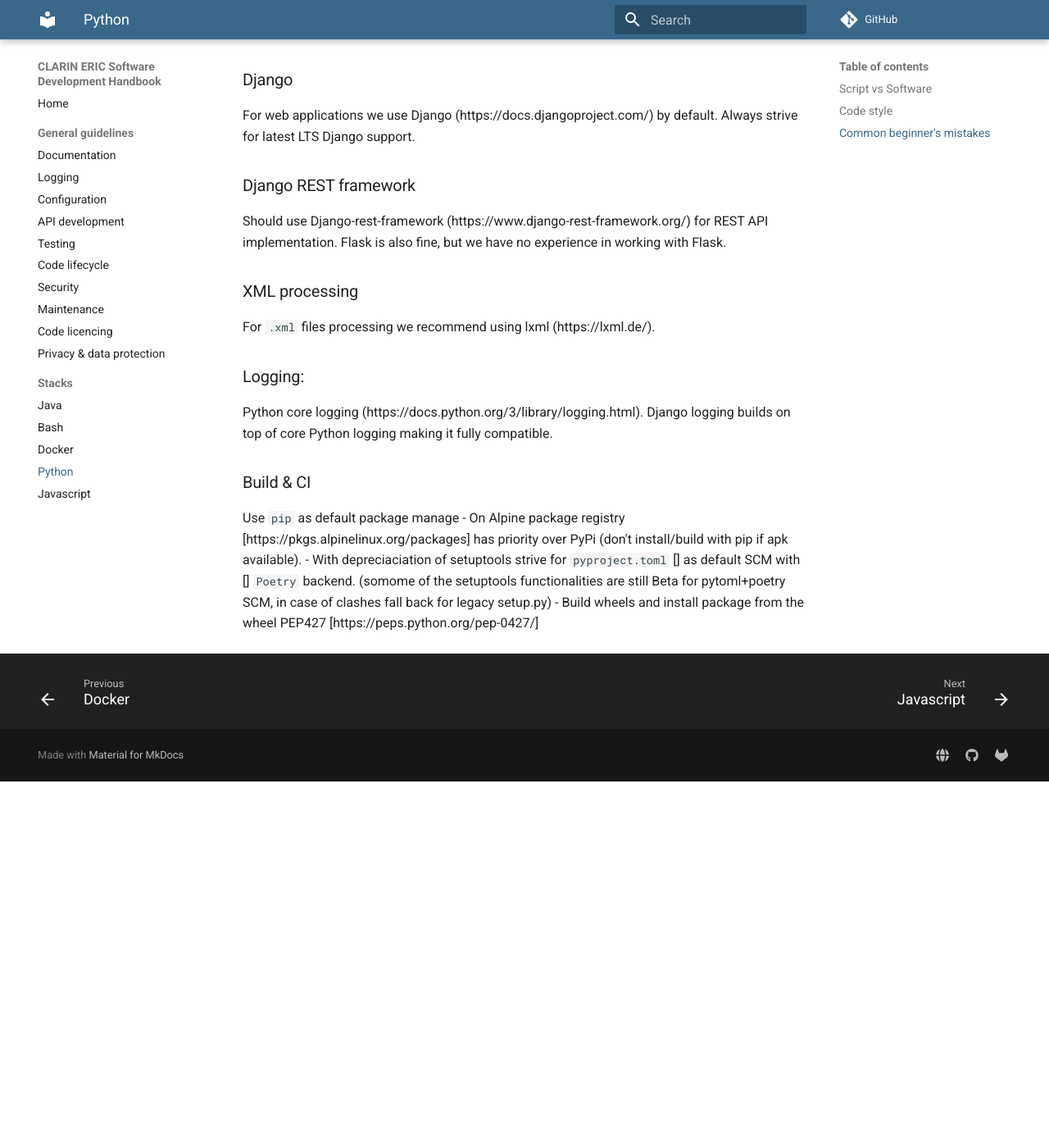
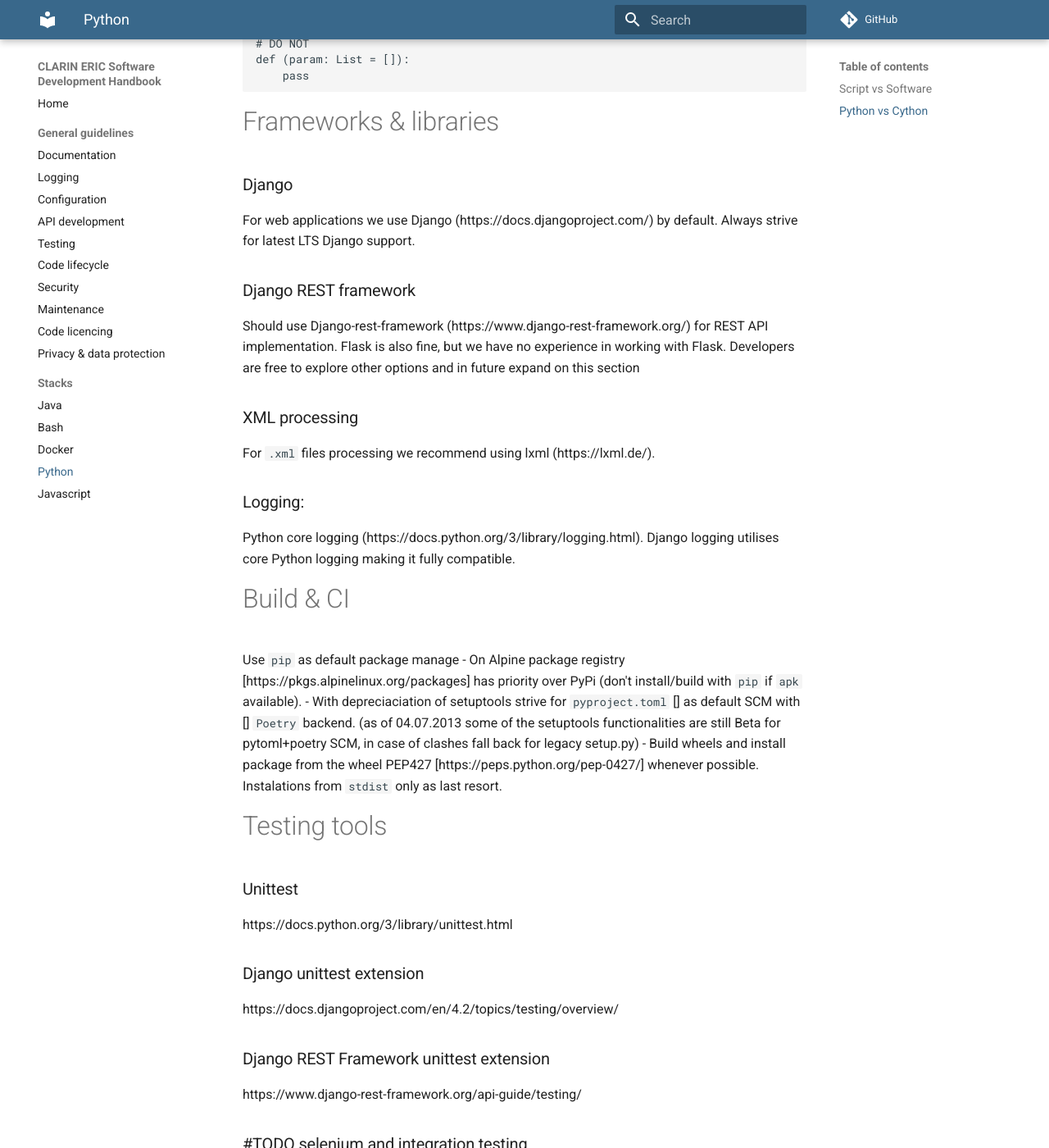
Before and after one commit to clarin-eric/handbook-development, an MkDocs documentation site: the page built from docs/stack/python.md, in a window 1280 px wide and 1400 px high, scrolled down 1232 px. Shown: the whole window at 82% size. Built offline with MkDocs 1.6.1 and Material for MkDocs 9.7.7, drawn with Linux system fonts in a browser that asks for light colours; comment, search, counter and statistics services are not loaded; before the commit the page ends 2185 px from its top, so only the background shows below that; some of the changed text lies outside the part shown.

Commit message:
unittest section, integration tests #TODO

```diff
--- a/docs/stack/python.md
+++ b/docs/stack/python.md
@@ -6,11 +6,14 @@ PEP [https://www.python.org/dev/peps/] is a set of Python community guidelines t
 Script is automation of a task, software is a script with assigned life cycle.
 Automation of tasks can be conducted using Python, but we highly recommend using Bash as a default scripting language. However, it may be beneficial to use Python in certain applications, e.g. educational content, data manipulation, data visualisation, etc. We do not impose any explicit requirements and guidelines on Python scripts. It is up to the programmer to wage pros and cons of automation using Python in a given context, to be aware of target group and adjust programming practices to the context in which they are applied. Following guidelines apply only to the software meant for deployment.
 
+### Python vs Cython
+#TODO
+
 ### Code style
 MUST enforce constistant design choices within each self-standing software/package
 MUST follow PEP8 [https://peps.python.org/pep-0008/] guidelines on code styling
 MUST statically hint type PEP484 [https://peps.python.org/pep-0484/]
-MUST statically duck type PEP544 [https://peps.python.org/pep-0544/]
+MUST duck hint type PEP544 [https://peps.python.org/pep-0544/]
 MUST follow minimal docstring conventions PEP257 [https://peps.python.org/pep-0257/]
 SHOULD use Sphinx [https://sphinx-rtd-tutorial.readthedocs.io/en/latest/docstrings.html] docstring syntax. Any other well defined convention is acceptable, but Sphinx is preferred. Remember to maintain consistant conventions within self-contained packages.
 
@@ -37,17 +40,29 @@ def (param: List = []):
 For web applications we use Django (https://docs.djangoproject.com/) by default. Always strive for latest LTS Django support.
 
 ### Django REST framework
-Should use Django-rest-framework (https://www.django-rest-framework.org/) for REST API implementation. Flask is also fine, but we have no experience in working with Flask.
+Should use Django-rest-framework (https://www.django-rest-framework.org/) for REST API implementation. Flask is also fine, but we have no experience in working with Flask. Developers are free to explore other options and in future expand on this section
 
 ### XML processing
 For `.xml` files processing we recommend using lxml (https://lxml.de/).
 
 ### Logging:
-Python core logging (https://docs.python.org/3/library/logging.html). Django logging builds on top of core Python logging making it fully compatible.
+Python core logging (https://docs.python.org/3/library/logging.html). Django logging utilises core Python logging making it fully compatible.
 
 
-### Build & CI
+# Build & CI
 Use `pip` as default package manage
-	- On Alpine package registry [https://pkgs.alpinelinux.org/packages] has priority over PyPi (don't install/build with pip if apk available).
-	- With depreciaciation of setuptools strive for `pyproject.toml` [] as default SCM with [] `Poetry` backend. (somome of the setuptools functionalities are still Beta for pytoml+poetry SCM, in case of clashes fall back for legacy setup.py)
-	- Build wheels and install package from the wheel PEP427 [https://peps.python.org/pep-0427/]
+	- On Alpine package registry [https://pkgs.alpinelinux.org/packages] has priority over PyPi (don't install/build with `pip` if `apk` available).
+	- With depreciaciation of setuptools strive for `pyproject.toml` [] as default SCM with [] `Poetry` backend. (as of 04.07.2013 some of the setuptools functionalities are still Beta for pytoml+poetry SCM, in case of clashes fall back for legacy setup.py)
+	- Build wheels and install package from the wheel PEP427 [https://peps.python.org/pep-0427/] whenever possible. Instalations from `stdist` only as last resort.
+
+# Testing tools
+### Unittest
+https://docs.python.org/3/library/unittest.html
+
+### Django unittest extension
+https://docs.djangoproject.com/en/4.2/topics/testing/overview/
+
+### Django REST Framework unittest extension
+https://www.django-rest-framework.org/api-guide/testing/
+
+### #TODO selenium and integration testing
```
